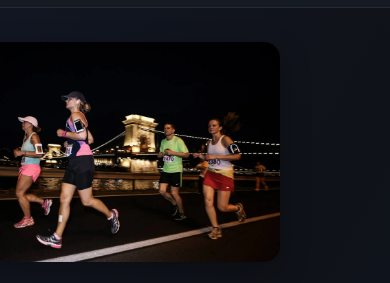
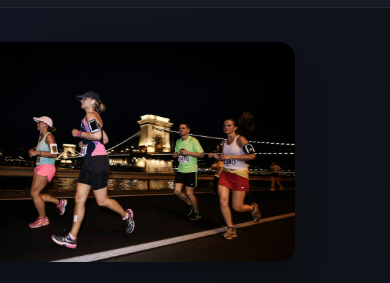
Before and after one commit to dkaezn/mornrs, a plain HTML site: page index.html in a window 390 px wide. Shown: the part 68-351 px from the top of the page. Drawn offline with nearby package versions, Linux system fonts and the light colour scheme.

Commit message:
Update styles.css

```diff
--- a/styles.css
+++ b/styles.css
@@ -27,6 +27,16 @@ html,body{
 
 img{ max-width:100%; display:block }
 a{ color:var(--accent); text-decoration:none }
+
+
+@media (max-width: 768px) {
+  .hero-img {
+    display: block;
+    margin: 0 auto;
+    position: relative;
+    left: 15px; /* Adjust this value */
+  }
+}
 
 .container{
   max-width:1100px;
```
